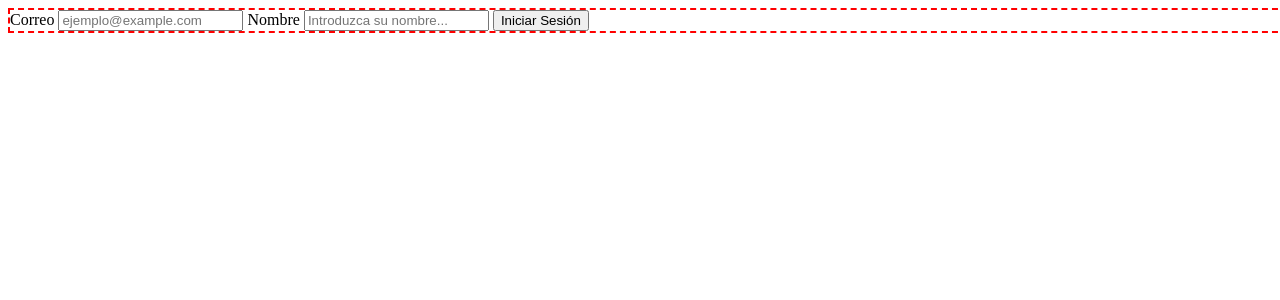
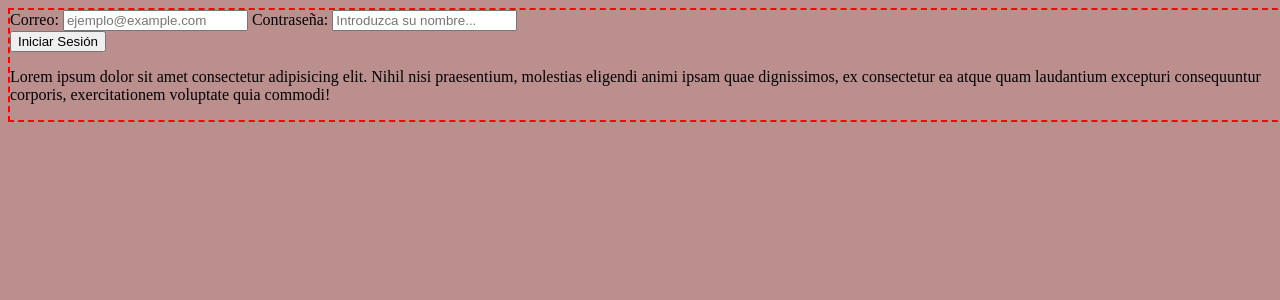
Before and after one commit to quiKieSamus/actividad-software-libre2, a PHP site: page /login.html in a window 1280 px wide. Shown: the top 300 px of the page. Run offline with PHP 8.4, Linux system fonts and the light colour scheme.

Commit message:
updating login, style

```diff
--- a/login.html
+++ b/login.html
@@ -5,19 +5,22 @@
     <meta http-equiv="X-UA-Compatible" content="IE=edge">
     <link rel="stylesheet" href="style.css" type="text/css">
     <meta name="viewport" content="width=device-width, initial-scale=1.0">
-    <title>Inicio</title>
+    <title>Inicia Sesión</title>
 </head>
 <body>
     <div class="conatiner">
         <div class="formBlock">
-            <form action="">
-                <label for="email">Correo</label>
-                <input type="email" name="email" id="email" required placeholder="ejemplo@example.com">
-                <label for="password">Nombre</label>
-                <input type="password" name="password" id="password" placeholder="Introduzca su nombre..." required>
+            <form action="php/index.php">
+                <div class="textBoxes">
+                    <label for="email">Correo: </label>
+                    <input type="email" name="email" id="email" required placeholder="ejemplo@example.com">
+                    <label for="password">Contraseña: </label>
+                    <input type="password" name="password" id="password" placeholder="Introduzca su nombre..." required>
+                </div>
 
                 <input type="submit" value="Iniciar Sesión">
             </form>
+            <p>Lorem ipsum dolor sit amet consectetur adipisicing elit. Nihil nisi praesentium, molestias eligendi animi ipsam quae dignissimos, ex consectetur ea atque quam laudantium excepturi consequuntur corporis, exercitationem voluptate quia commodi!</p>
         </div>
     </div>
 </body>
--- a/style.css
+++ b/style.css
@@ -1,16 +1,18 @@
-/*Styling for index.html*/
+/*Styling for login.html*/
 
 * {
     box-sizing: border-box;
 }
 
-body, .container {
+body {
+    background-color: rosybrown;
     border: 2px dashed red;
     width: 100%;
     height: 100%;
 }
 
 .container {
+    width: 100%;
     display: flex;
     align-content: center;
     flex-direction: column;
```
Also changed, not shown: php/index.php (+12 -0 lines).
